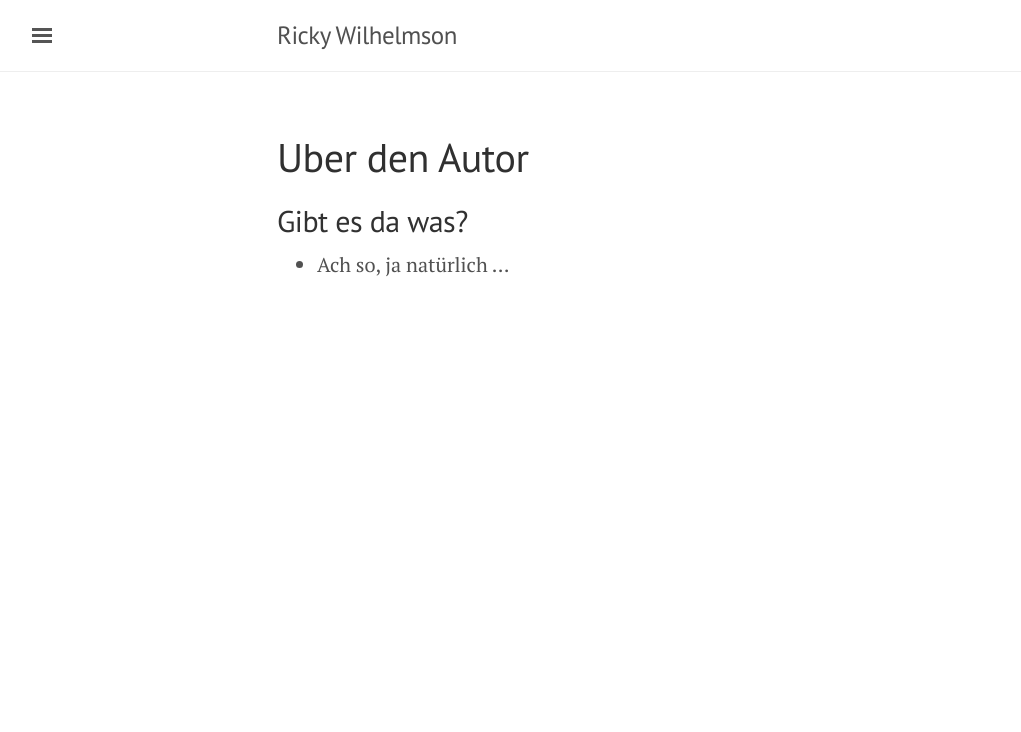
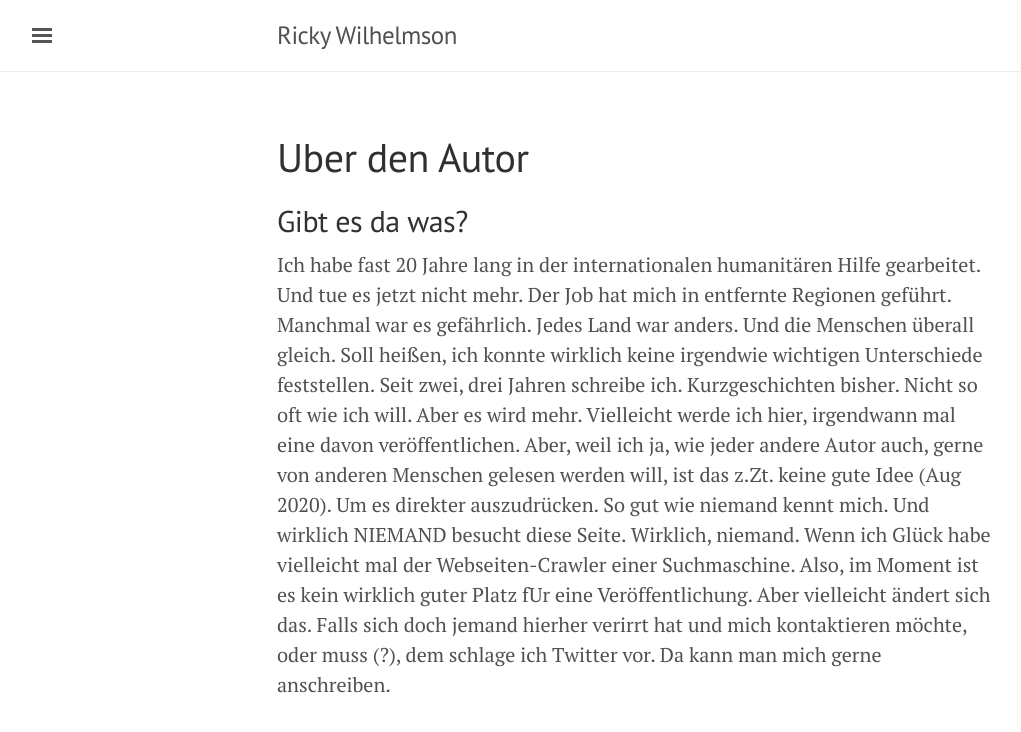
Before and after one commit to SOSTaler/sostaler.github.io, a Jekyll site: the page built from about.md, in a window 1280 px wide. Shown: the top 732 px of the page, without its empty margins (3-1024 px from the left). Built offline with Jekyll 4.4.1, drawn with Linux system fonts in a browser that asks for light colours; comment, search, counter and statistics services are not loaded.

Commit message:
Update about.md

```diff
--- a/about.md
+++ b/about.md
@@ -6,4 +6,4 @@ title: Uber den Autor
 
 ## Gibt es da was?
 
-* Ach so, ja natürlich ...
+Ich habe fast 20 Jahre lang in der internationalen humanitären Hilfe gearbeitet. Und tue es jetzt nicht mehr. Der Job hat mich in entfernte Regionen geführt. Manchmal war es gefährlich. Jedes Land war anders. Und die Menschen überall gleich. Soll heißen, ich konnte wirklich keine irgendwie wichtigen Unterschiede feststellen. Seit zwei, drei Jahren schreibe ich. Kurzgeschichten bisher. Nicht so oft wie ich will. Aber es wird mehr. Vielleicht werde ich hier, irgendwann mal eine davon veröffentlichen. Aber, weil ich ja, wie jeder andere Autor auch, gerne von anderen Menschen gelesen werden will, ist das z.Zt. keine gute Idee (Aug 2020). Um es direkter auszudrücken. So gut wie niemand kennt mich. Und wirklich NIEMAND besucht diese Seite. Wirklich, niemand. Wenn ich Glück habe vielleicht mal der Webseiten-Crawler einer Suchmaschine. Also, im Moment ist es kein wirklich guter Platz fUr eine Veröffentlichung. Aber vielleicht ändert sich das. Falls sich doch jemand hierher verirrt hat und mich kontaktieren möchte, oder muss (?), dem schlage ich Twitter vor. Da kann man mich gerne anschreiben.
```
